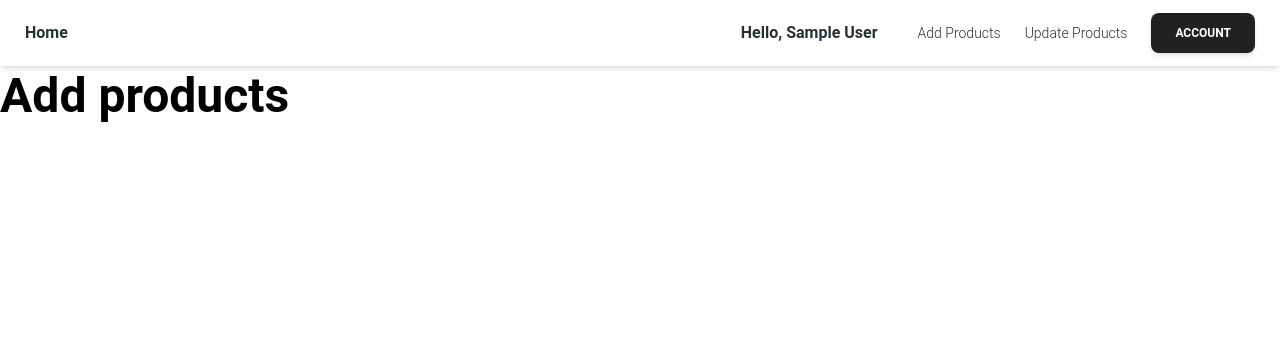
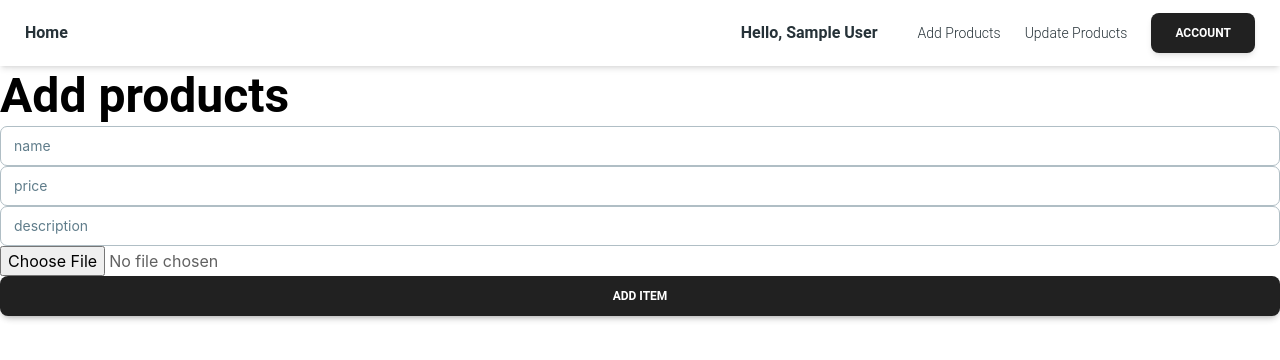
Before and after one commit to bp289/Ecommerce, a React (Create React App) app in the folder frontend/: page /add in a window 1280 px wide. Shown: the top 360 px of the page. Built offline with nearby package versions, Linux system fonts and the light colour scheme; sample sign-in values are in the browser's storage.

Commit message:
add products set up

```diff
--- a/frontend/src/components/Products/AddProduct.tsx
+++ b/frontend/src/components/Products/AddProduct.tsx
@@ -1,14 +1,64 @@
-import { Typography } from "@material-tailwind/react";
-import React from "react";
+import { Card, Input, Typography, Button } from "@material-tailwind/react";
+
+import { useState } from "react";
+
 import Header from "../Header";
 
 type Props = {};
 
 const AddProduct = (props: Props) => {
+  const [name, setName] = useState<string>("");
+  const [file, setFile] = useState<File>();
+  const [price, setPrice] = useState<string>("");
+  const [description, setDescription] = useState<string>("");
+
+  async function addProduct() {
+    const formData = new FormData();
+
+    formData.append("file", file!);
+    formData.append("price", price);
+    formData.append("name", name);
+    formData.append("description", description);
+
+    const result = await fetch("http://localhost:8000/api/addproduct", {
+      method: "POST",
+      body: formData,
+    });
+    alert("Data was saved");
+  }
   return (
     <div>
       <Header />
       <Typography variant="h1">Add products</Typography>
+      <Card>
+        <Input
+          label="name"
+          crossOrigin={undefined}
+          type="text"
+          className="form-control"
+          onChange={(e) => setName(e.target.value)}
+        ></Input>
+
+        <Input
+          label="price"
+          crossOrigin={undefined}
+          type="text"
+          className="form-control"
+          onChange={(e) => setPrice(e.target.value)}
+        ></Input>
+        <Input
+          label="description"
+          crossOrigin={undefined}
+          type="text"
+          className="form-control"
+          onChange={(e) => setDescription(e.target.value)}
+        ></Input>
+        <input
+          type="file"
+          onChange={(e) => setFile(e.target.files![0])}
+        ></input>
+        <Button onClick={addProduct}>Add Item</Button>
+      </Card>
     </div>
   );
 };
```
